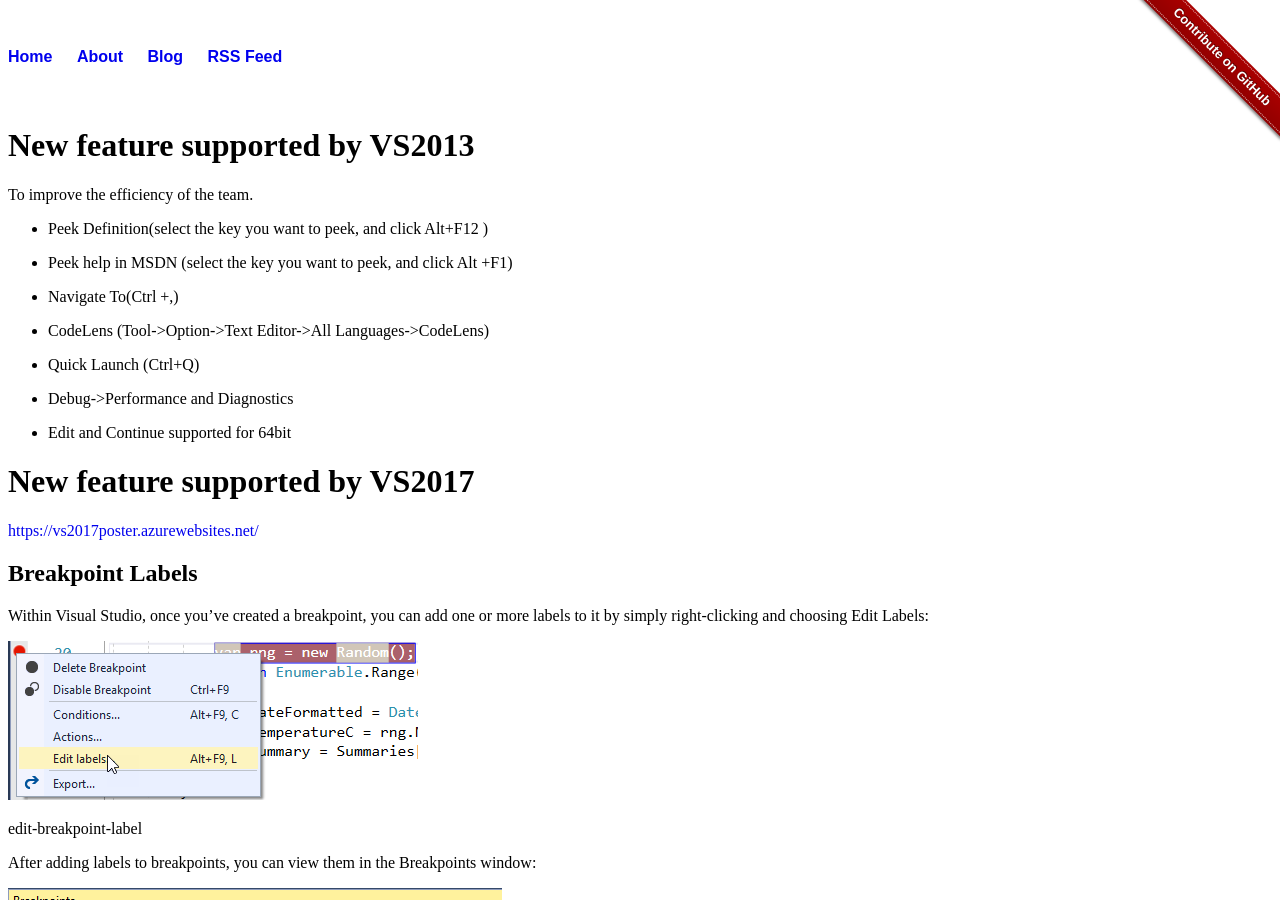
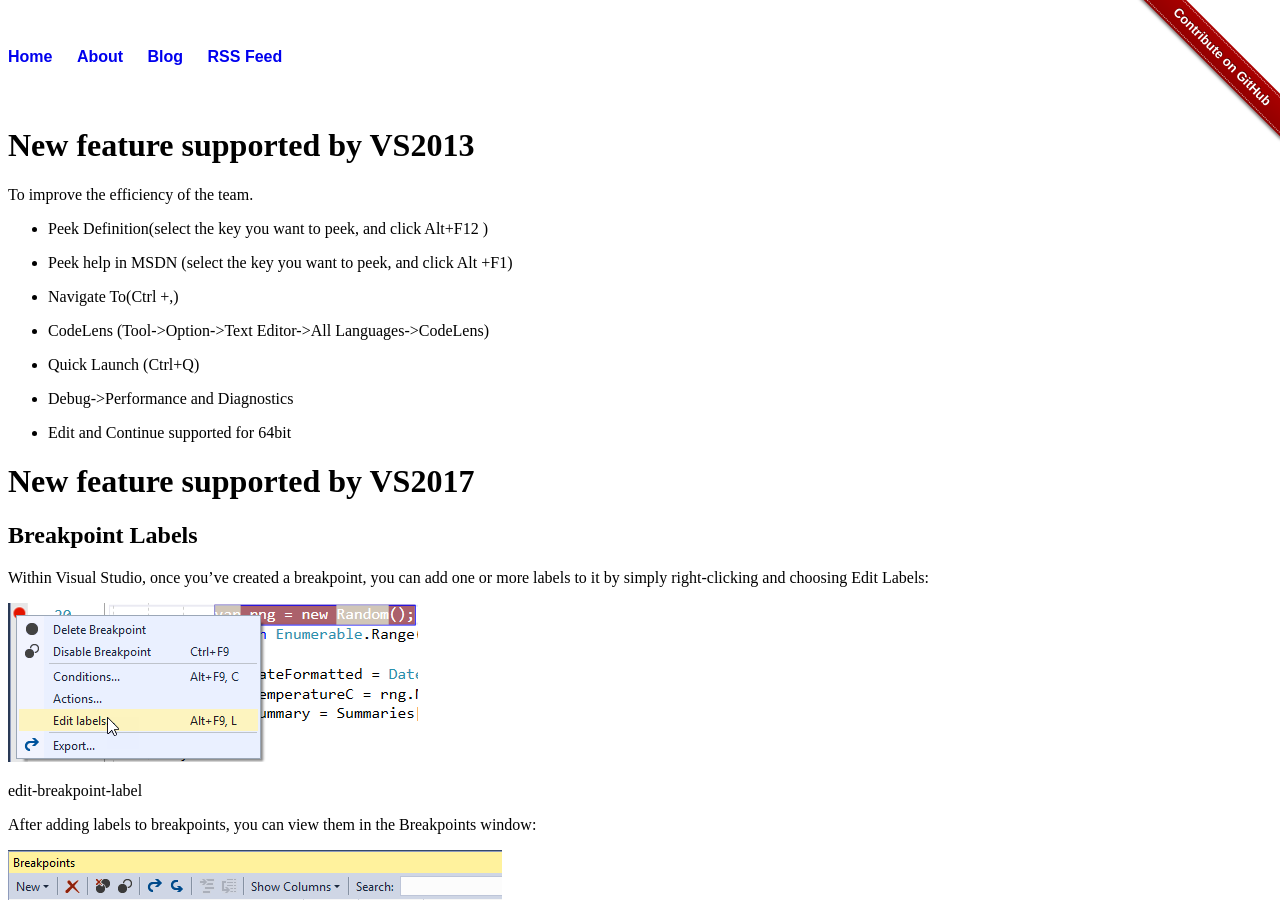
Before and after one commit to liuning0820/liuning0820.github.io, a Jekyll site: the page built from _posts/2017-08-21-play-with-visual-studio-guide.md, in a window 1280 px wide and 900 px high. Built offline with Jekyll 4.4.1, drawn with Linux system fonts in a browser that asks for light colours; our own code applies the rules of GitHub Pages for plain Markdown files.

Commit message:
Remove dead link.

```diff
--- a/_posts/2017-08-21-play-with-visual-studio-guide.md
+++ b/_posts/2017-08-21-play-with-visual-studio-guide.md
@@ -7,24 +7,22 @@ New feature supported by VS2013
 
 To improve the efficiency of the team.
 
--   Peek Definition(select the key you want to peek, and click Alt+F12 )
+- Peek Definition(select the key you want to peek, and click Alt+F12 )
 
--   Peek help in MSDN (select the key you want to peek, and click Alt +F1)
+- Peek help in MSDN (select the key you want to peek, and click Alt +F1)
 
--   Navigate To(Ctrl +,)
+- Navigate To(Ctrl +,)
 
--   CodeLens (Tool-\>Option-\>Text Editor-\>All Languages-\>CodeLens)
+- CodeLens (Tool-\>Option-\>Text Editor-\>All Languages-\>CodeLens)
 
--   Quick Launch (Ctrl+Q)
+- Quick Launch (Ctrl+Q)
 
--   Debug-\>Performance and Diagnostics
+- Debug-\>Performance and Diagnostics
 
--   Edit and Continue supported for 64bit
+- Edit and Continue supported for 64bit
 
 New feature supported by VS2017
 ===============================
-
-<https://vs2017poster.azurewebsites.net/>
 
 Breakpoint Labels
 -----------------
```
